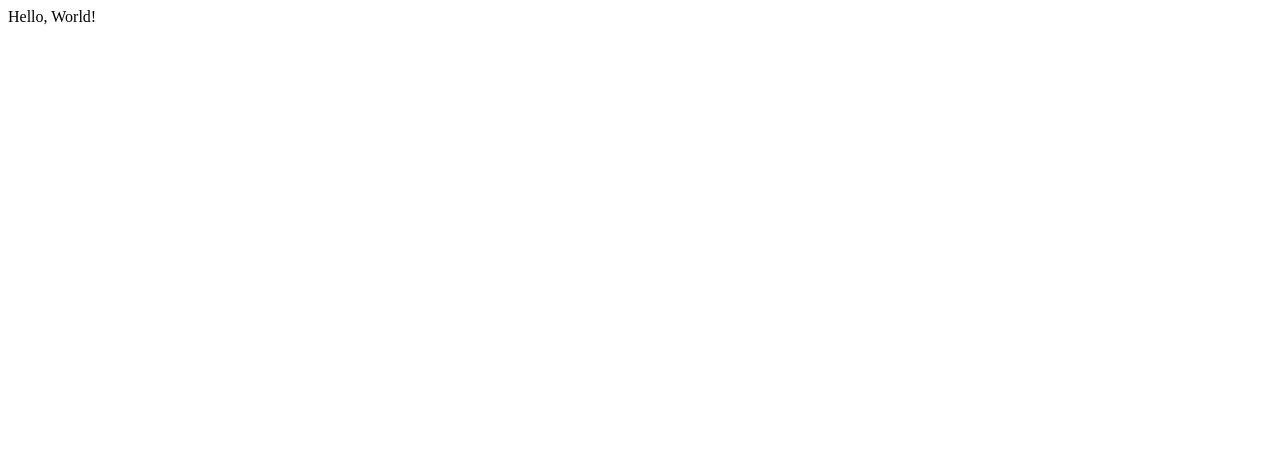
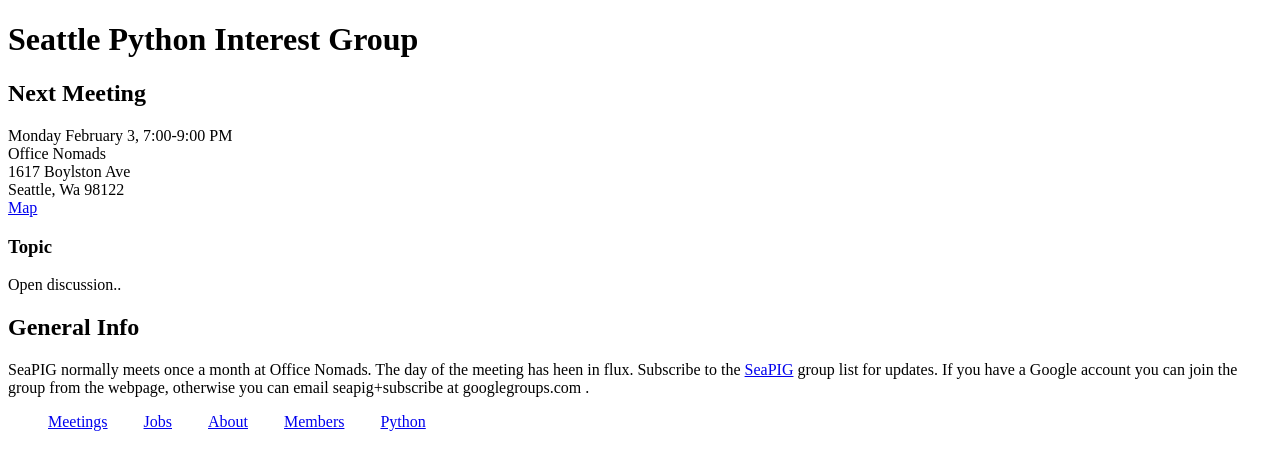
Before and after one commit to seapig/seapig.github.io, a plain HTML site: page index.html in a window 1280 px wide. Drawn offline with Linux system fonts and the light colour scheme.

Commit message:
Placeholder content.

```diff
--- a/index.html
+++ b/index.html
@@ -1,5 +1,48 @@
-<html>
+<!DOCTYPE html>
+<html lang="en">
+<head>
+        <title>Seattle Python Interest Group</title>
+        <meta charset="utf-8" />
+        <!-- link rel="stylesheet" href="theme/static/css/nwcpp.css" type="text/css" / -->
+        <style>
+            li {display:inline;  margin-right: 2em;}
+        </style>
+</head>
+
 <body>
-Hello, World!
+    <h1>Seattle Python Interest Group</h1>
+
+    <h2>Next Meeting</h2>
+        Monday February 3, 7:00-9:00 PM<br />
+        Office Nomads<br />
+        1617 Boylston Ave<br />
+        Seattle, Wa 98122<br />
+        <a target="_blank"
+        href="http://maps.google.com/maps?q=office+nomads&client=safari&oe=UTF-8&fb=1&gl=us&hq=office+nomads&hnear=0x5490102c93e83355:0x102565466944d59a,Seattle,+WA&cid=0,0,5703257907523591716&t=m&z=16&iwloc=A">Map</a><br />
+
+        <h3>Topic</h3>
+
+        <p>Open discussion..</p>
+
+    <h2>General Info</h2>
+
+<p>SeaPIG normally meets once a month at Office Nomads. The day of the meeting
+has heen in flux. Subscribe to the
+<a href="https://groups.google.com/forum/#!forum/seapig">SeaPIG</a>
+group list for updates.
+If you have a Google account you can join the group
+from the webpage, otherwise you can email seapig+subscribe at googlegroups.com
+.</a>
+</p>
+
+<ul>
+<li style="display:inline"><a href="meetings/index.html">Meetings</a></li>
+<li style="display:inline"><a href="jobs.html">Jobs</a></li>
+<li style="display:inline"><a href="about.html">About</a></li>
+<li style="display:inline"><a href="members/index.html">Members</a></li>
+<li style="display:inline"><a href="python/index.html">Python</a></li>
+</ul>
+
+
 </body>
 </html>
```
Also changed, not shown: about.html (added, +15 -0 lines), jobs.html (added, +24 -0 lines), meetings/index.html (added, +18 -0 lines), members/index.html (added, +16 -0 lines), python/index.html (added, +15 -0 lines).
